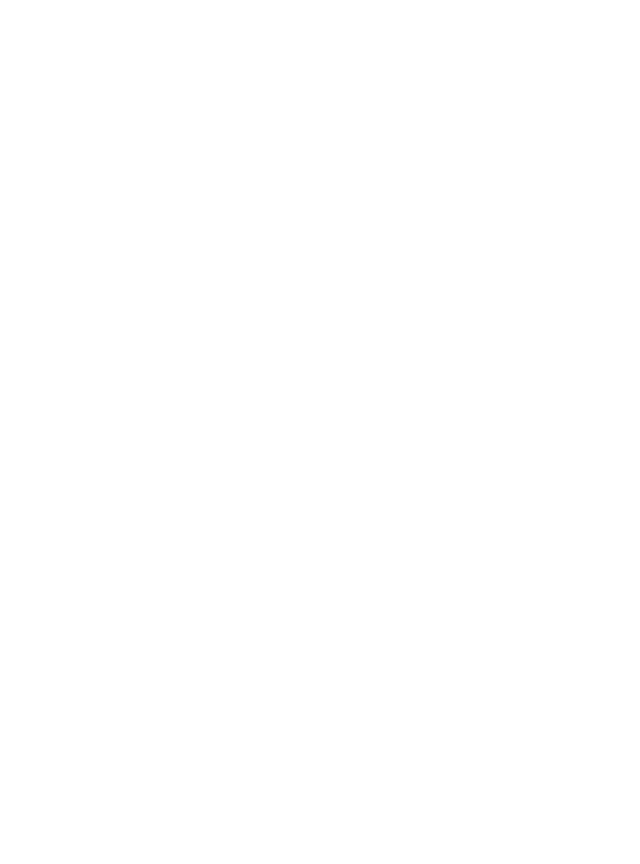
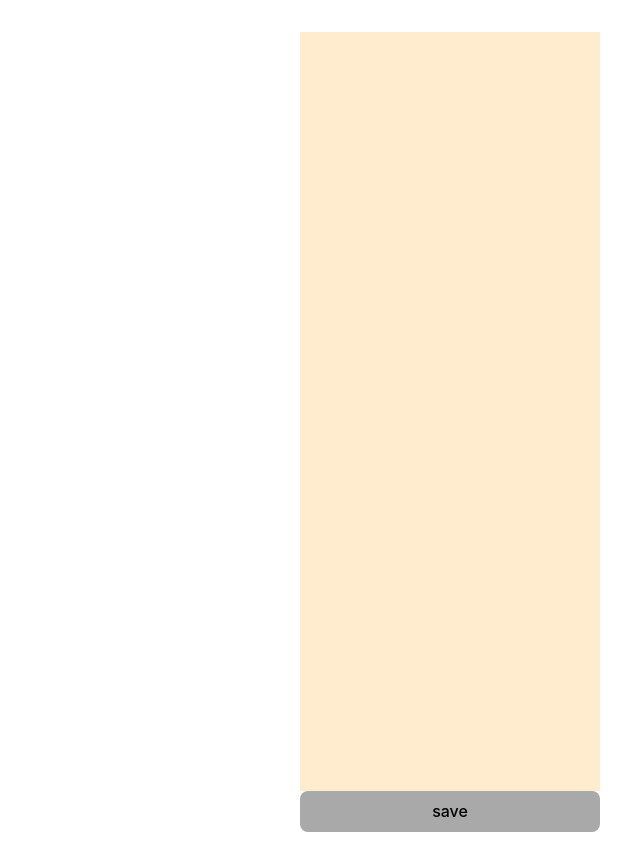
Before and after one commit to boffskbob/lens-case, a React (Vite) app: page / in a window 1280 px wide. Shown: the whole page, without its empty margins (640-1280 px from the left). Before the commit the page ends 800 px from the top, so only its background shows below. Built offline with nearby package versions, Linux system fonts and the light colour scheme.

Commit message:
design overall layout

```diff
--- a/package.json
+++ b/package.json
@@ -10,6 +10,9 @@
     "preview": "vite preview"
   },
   "dependencies": {
+    "@emotion/react": "^11.14.0",
+    "@emotion/styled": "^11.14.0",
+    "@mui/material": "^6.2.1",
     "react": "^18.3.1",
     "react-dom": "^18.3.1"
   },
--- a/src/App.css
+++ b/src/App.css
@@ -42,10 +42,34 @@
 }
 
 #sandbox {
-  width : 960px;
-  height : 600px;
+  width : 900px;
+  height : 800px;
   background-color: white;
   position: relative;
+}
+
+#selection-container{
+  display: flex;
+  flex-direction: column;
+  width : 300px;
+  height : 800px;
+  justify-content: flex-end;
+}
+
+#selections{
+  background-color:blanchedalmond;
+  flex-grow: 1;
+}
+
+#container{
+  display: flex;
+  flex-direction:row;
+}
+
+#save-button{
+  background-color:darkgray;
+  width : auto;
+  flex-grow: 0;
 }
 
 .lens{
--- a/src/App.jsx
+++ b/src/App.jsx
@@ -1,28 +1,36 @@
 import { useState } from 'react'
-import reactLogo from './assets/react.svg'
-import viteLogo from '/vite.svg'
 import './App.css'
 
 const DEFAULT_DIAMETER = 50;
+
 
 
 function App() {
   const [items, setItems] = useState([]);
   const [count, setCount] = useState(0);
 
-  const handleClick = (e) => {
-    console.log("ran handle click");
-    const sandbox = document.getElementById("sandbox").getBoundingClientRect();
-    const x = e.clientX - sandbox.left - DEFAULT_DIAMETER / 2;
-    const y = e.clientY - sandbox.top - DEFAULT_DIAMETER / 2;
+  function addItem(rawX, rawY){
+    const sandboxBounds = document.getElementById("sandbox").getBoundingClientRect();
+    const x = rawX - sandboxBounds.left - DEFAULT_DIAMETER / 2;
+    const y = rawY - sandboxBounds.top - DEFAULT_DIAMETER / 2;
 
     // Add a new draggable item
     setCount(count + 1);
     setItems([...items, { id: count, x, y }]);
   }
 
+  const handleClick = (e) => {
+    const sandbox = document.getElementById("sandbox");
+    if (e.target == sandbox){
+      addItem(e.clientX, e.clientY);
+    }
+    else{
+      // handle select item
+      console.log("clicked item");
+    }
+  }
+
   const handleDrag = (e, id) => {
-    // const item = document.getElementById(id);
     console.log("start drag");
     e.dataTransfer.setData("item-id", id);
   }
@@ -45,9 +53,10 @@ function App() {
   }
 
   return (
-    <>
+    <div id='container'>
       <div id='sandbox' onClick={handleClick} onDrop={handleDrop} onDragOver={handleDragOver}>
       {items.map((item) => (
+        // turn this into a separate component at some point
         <div
           className='lens'
           id={item.id}
@@ -58,7 +67,11 @@ function App() {
         ></div>
       ))}
       </div>
-    </>
+      <div id='selection-container'>
+        <div id="selections"></div>
+        <button id='save-button'>save</button>
+      </div>
+    </div>
   )
 }
 
```
Also changed, not shown: 2 other files (tests, documents, lock files or other folders).
